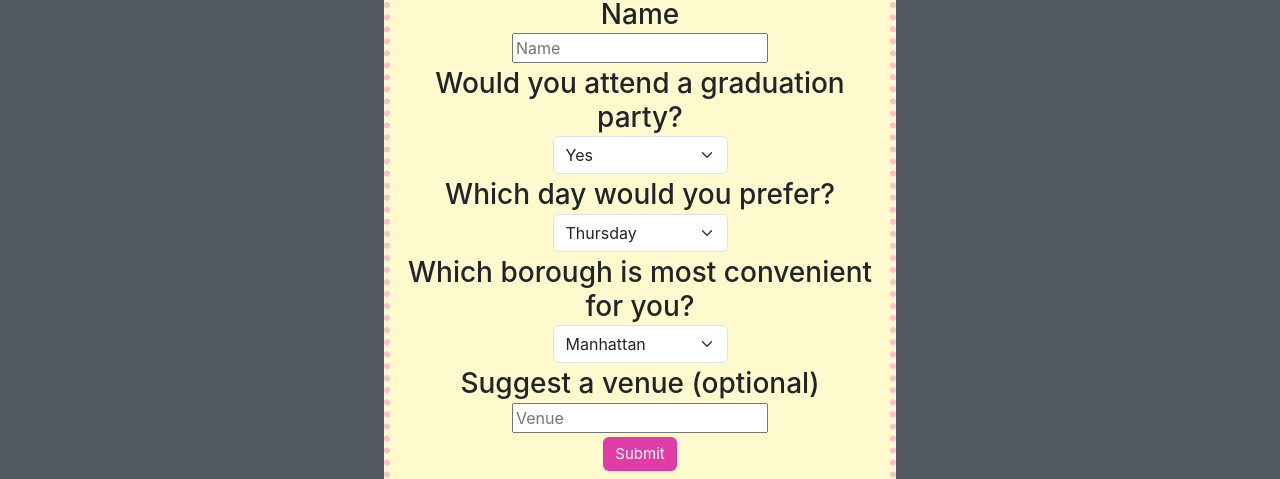
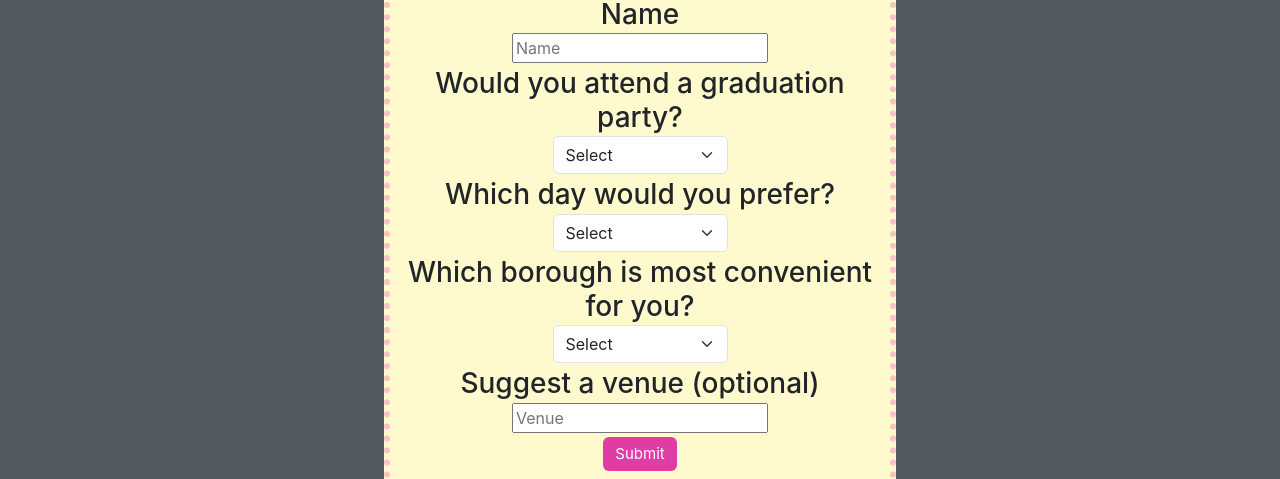
Before and after one commit to moviefan322/MERN-stack, a React (Create React App) app in the folder client/: page / in a window 1280 px wide. Shown: the part 246-725 px from the top of the page. Built offline with nearby package versions, Linux system fonts and the light colour scheme.

Commit message:
adds placeholder for options

```diff
--- a/client/src/pages/Q.js
+++ b/client/src/pages/Q.js
@@ -7,9 +7,9 @@ import { Button } from "react-bootstrap";
 function Q(props) {
   const [formState, setFormState] = useState({
     name: "",
-    yesno: "yes",
-    day: "Thursday",
-    location: "Manhattan",
+    yesno: "",
+    day: "T",
+    location: "",
     venue: "",
   });
   const [addResponse, { error }] = useMutation(ADD_RESPONSE);
@@ -77,6 +77,7 @@ function Q(props) {
                 onChange={handleChange}
                 className="form-select"
               >
+                <option value="">Select</option>
                 <option value="yes">Yes</option>
                 <option value="no">No</option>
               </select>
@@ -94,6 +95,7 @@ function Q(props) {
                 className="form-select"
                 mx="auto"
               >
+                <option value="">Select</option>
                 <option value="Thursday">Thursday</option>
                 <option value="Friday">Friday</option>
                 <option value="Saturday">Saturday</option>
@@ -113,6 +115,7 @@ function Q(props) {
                 className="form-select"
                 mx="auto"
               >
+                <option value="">Select</option>
                 <option value="Manhattan">Manhattan</option>
                 <option value="Brooklyn">Brooklyn</option>
                 <option value="Queens">Queens</option>
```
